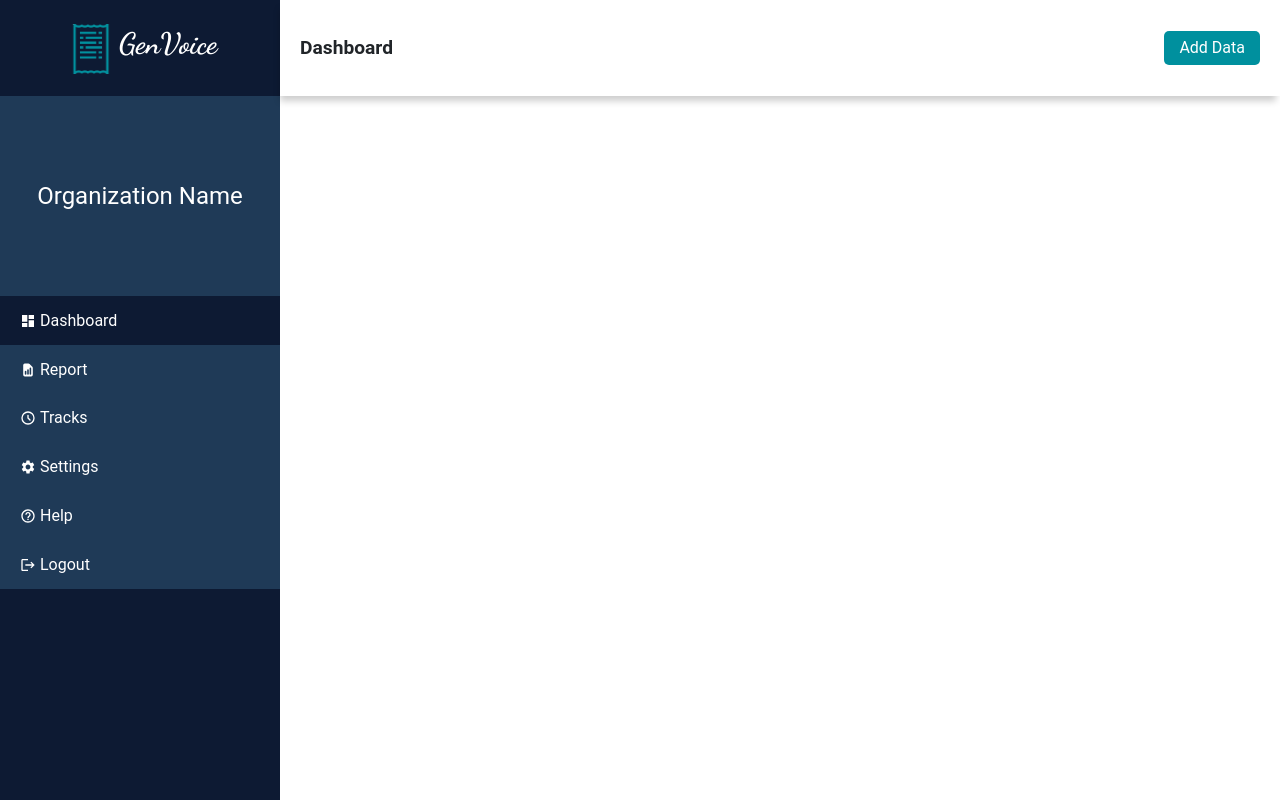
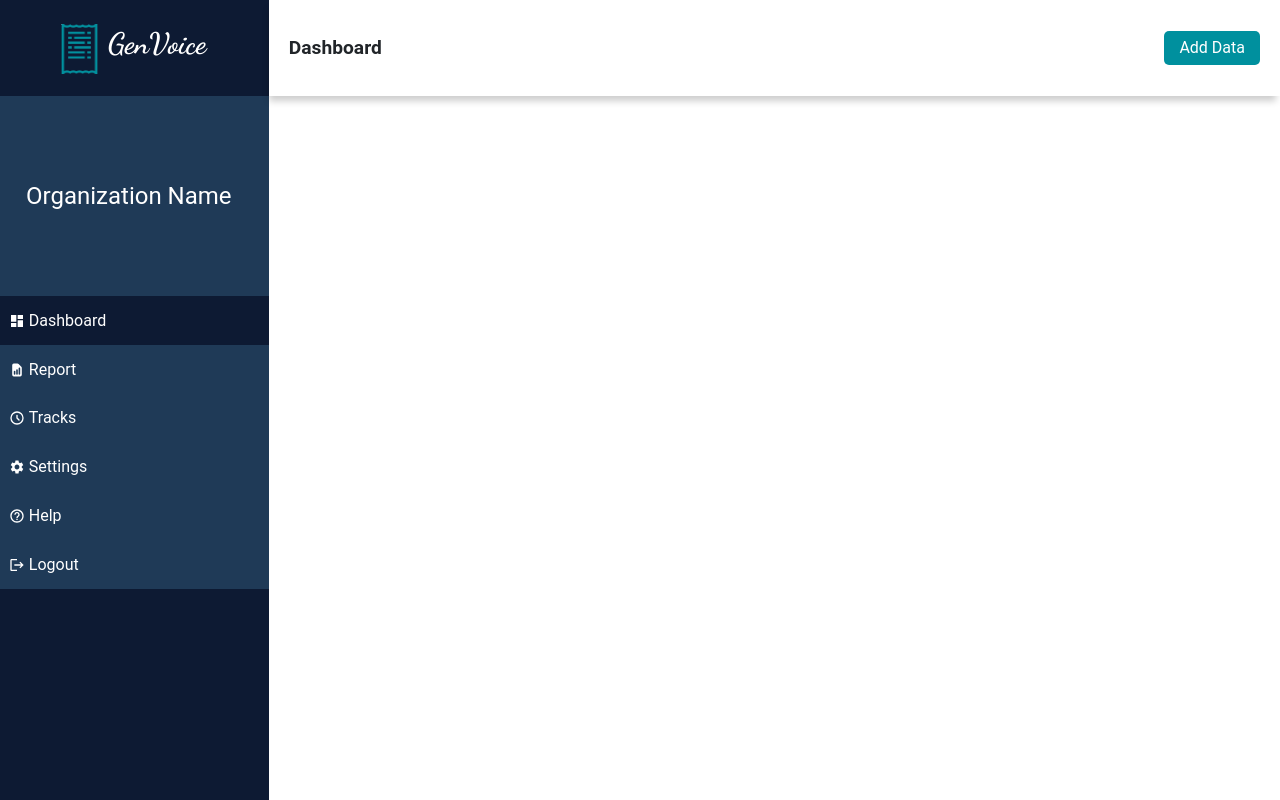
Before and after one commit to timduapuluhenam/gen-voice-fe, a React (Create React App) app: page /dashboard in a window 1280 px wide. Built offline with nearby package versions, Linux system fonts and the light colour scheme.

Commit message:
minor refactor

```diff
--- a/src/assets/style/dashboard.module.css
+++ b/src/assets/style/dashboard.module.css
@@ -1,4 +1,5 @@
 .headerDashboard{
+  width: 79vw;
   background: white;
   box-shadow: -2px 7px 7px -2px rgba(0,0,0,0.20);
   -webkit-box-shadow: -2px 7px 7px -2px rgba(0,0,0,0.20);
@@ -29,6 +30,16 @@
   bottom: 20vh;
   left: 20vw;
   right: 20vw;
+  animation:popup 200ms;
+}
+
+@keyframes popup {
+  0%{
+    transform: scale(0.1);
+  }
+  100%{
+    transform: scale(1);
+  }
 }
 
 @media only screen and (max-width: 768px) {
```
